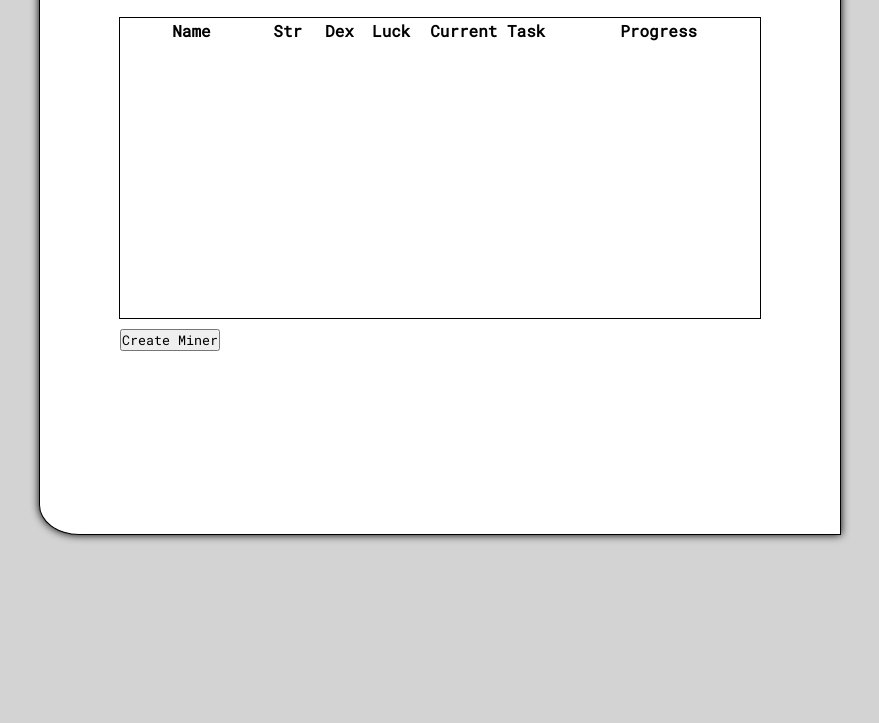
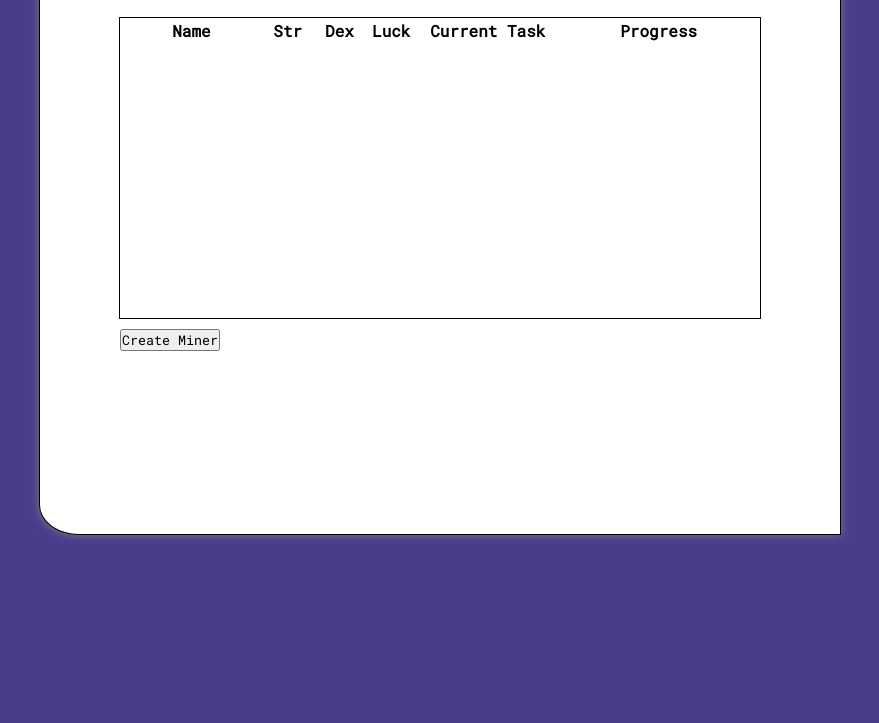
Before and after one commit to DanteHoyle/idle-miner, a plain HTML site: page html/game.html in a window 1280 px wide. Shown: the part 77-800 px from the top of the page, without its empty margins (200-1079 px from the left). Drawn offline with Linux system fonts and the light colour scheme.

Commit message:
Changed some colors, nothing major

```diff
--- a/css/game.css
+++ b/css/game.css
@@ -8,15 +8,15 @@
 }
 
 body {
-    background-color: lightgrey;
+    background-color: darkslateblue;
 }
 
 #main-control-box {
     width: 800px;
     height: 600px;
     border-radius: 0% 5%;
-    border: solid black 1px;
-    box-shadow: black 0px 0px 8px;
+    border: solid  1px;
+    box-shadow: grey 0px 0px 8px;
     background-color: white;
     overflow-y: auto;
 }
--- a/html/game.html
+++ b/html/game.html
@@ -24,7 +24,7 @@
             <p><strong>gold:</strong><span id="gold-counter">0</span></p>
         </div>
 
-        <div id ="miner-zone">
+        <div id="miner-zone">
             <table id="miner-table">
                 <tr>
                     <th class="table-string">Name</th>
@@ -39,8 +39,10 @@
         <div id="controls">
             <button onclick="createMiner()">Create Miner</button>
         </div>
+    </div>
 
+    <aside class="">
 
-    </div>
+    </aside>
 </body>
 </html>
--- a/js/mainloop.js
+++ b/js/mainloop.js
@@ -87,6 +87,7 @@ function randomNum (min=1, max) {
     return Math.floor((Math.random() * (max - min)) + min)
 }
 
+// Runs loop 60 times per seconds
 setInterval(()=>{loop()}, 16.67);
 
 // class Miner {
```
Also changed, not shown: 1 other file.
